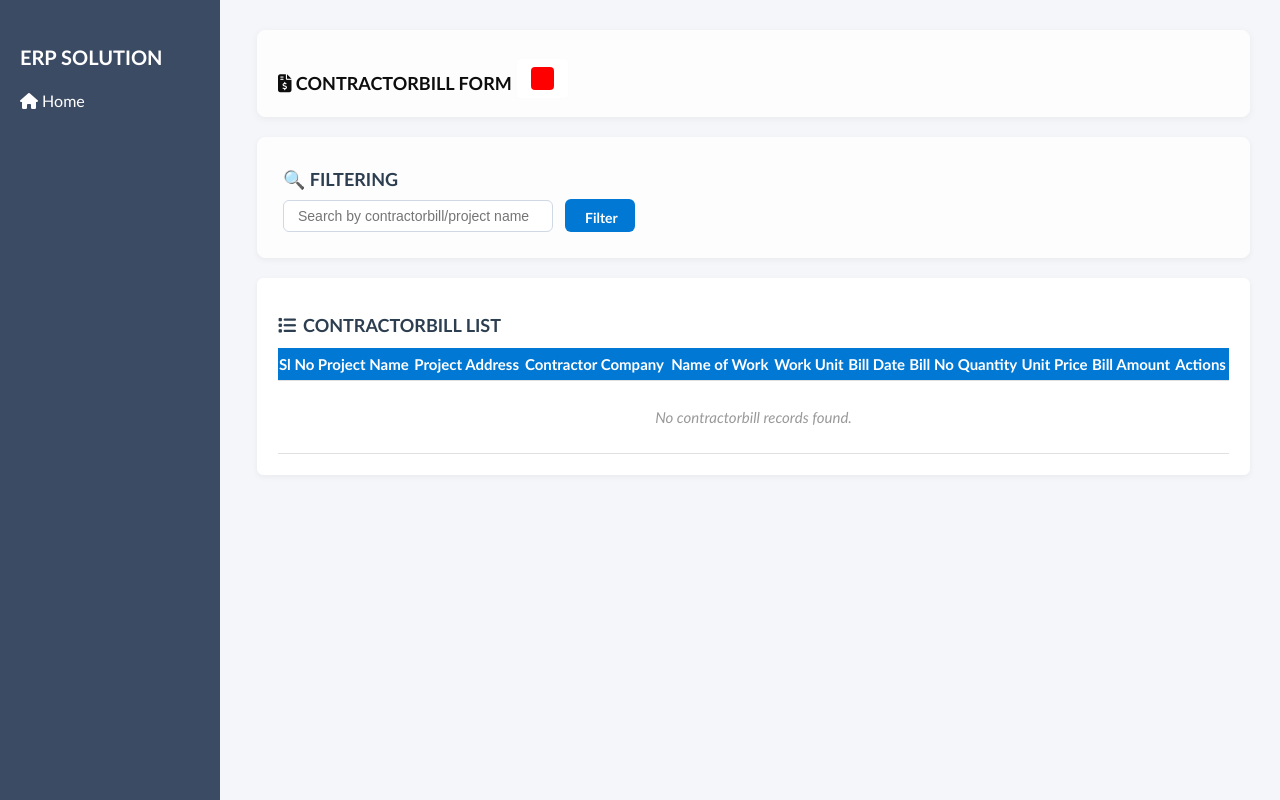
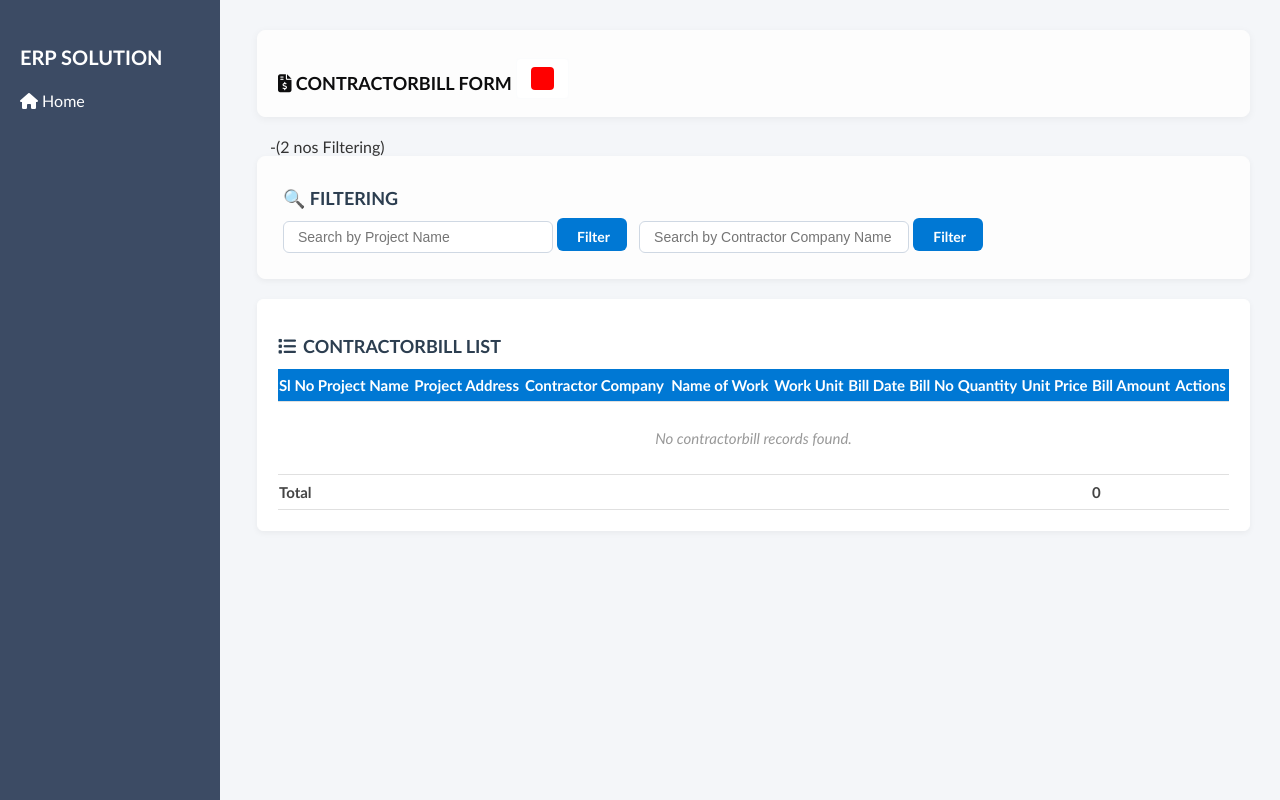
Before and after one commit to FAISAL-450/JAMAL-PROJECT, a Django app: page /contractorbill/dashboard/ in a window 1280 px wide. Run offline with Django 5.2, Linux system fonts and the light colour scheme; the visitor is signed in with stand-in values (Sample User, id 1); data that the repository does not hold is empty.

Commit message:
Full project update: JAMAL_PROJECT – new apps, templates, settings

```diff
--- a/contractorbill/templates/contractorbill/contractorbill_dashboard.html
+++ b/contractorbill/templates/contractorbill/contractorbill_dashboard.html
@@ -58,14 +58,25 @@
   </section>
 {% endif %}
 
-  <!-- 🔍 Filter/Search -->
-  <section class="filter-section">
-    <h2>🔍 FILTERING</h2>
-    <form method="get">
-      <input type="text" name="q" value="{{ query|default:'' }}" placeholder="Search by contractorbill/project name">
+<!-- 🔍 Search Section -->-(2 nos Filtering)
+<section class="filter-section">
+  <h2>🔍 FILTERING</h2>
+  <form method="get" class="filter-form">
+
+    <!-- Project-filter row -->
+    <div class="filter-row">
+      <input type="text" name="project" value="{{ project }}" placeholder="Search by Project Name">
       <button type="submit" class="btn blue">Filter</button>
-    </form>
-  </section>
+    </div>
+
+    <!-- Contractor Company Name-filter row -->
+    <div class="filter-row">
+      <input type="text" name="contractor_company_name" value="{{ contractor_company_name }}" placeholder="Search by Contractor Company Name">
+      <button type="submit" class="btn blue">Filter</button>
+    </div>
+
+  </form>
+</section>
 
   <!-- 📋 Contractorbill List -->
 <section class="table-section">
@@ -98,7 +109,7 @@
           <td>{{ contractorbill.contractor_company_name }}</td>
           <td>{{ contractorbill.name_of_work }}</td>
           <td>{{ contractorbill.work_unit }}</td>
-          <td>{{ contractorbill.bill_date }}</td>
+          <td>{{ contractorbill.bill_date|date:"d-m-y" }}</td>
           <td>{{ contractorbill.bill_no }}</td>
           <td>{{ contractorbill.quantity }}</td>
           <td>{{ contractorbill.unit_price }}</td>
@@ -128,6 +139,13 @@
         </tr>
       {% endfor %}
     </tbody>
+    <tfoot>
+      <tr>
+        <td colspan="10" class="text-right"><strong>Total</strong></td>
+        <td><strong>{{ total_bill_amount }}</strong></td>
+        <td></td>
+      </tr>
+    </tfoot>
   </table>
 </section>
 
@@ -199,7 +217,7 @@
       btn.classList.toggle('btn-red', !isHidden);
     };
 
-    // 🧠 Auto-fill contractorbill details on project selection
+    // 🧠 Auto-fill-contractorbill details-on-project selection
     if (contractorbillSelect) {
       contractorbillSelect.addEventListener('change', function () {
         const projectId = this.value;
--- a/contractorbill/views.py
+++ b/contractorbill/views.py
@@ -2,7 +2,7 @@
 from django.shortcuts import render, get_object_or_404, redirect
 from django.core.paginator import Paginator, PageNotAnInteger, EmptyPage
 from django.urls import reverse
-from django.db.models import Q
+from django.db.models import Q, Sum   # ✅ Added Sum here
 from django.contrib import messages
 from django.contrib.auth.decorators import login_required, user_passes_test
 from django.core.exceptions import PermissionDenied
@@ -16,22 +16,36 @@ from project.models import Project
 def is_azure_admin(user):
     return user.email == 'admin@dzignscapeprofessionals.onmicrosoft.com'
 
-# C - Filtering Function
-def filter_contractorbills(query=None, user=None, exclude_user=None):
+# C - Filtering Function-(Project Name-Based & Contractors Company-Based)
+def filter_contractorbills(query=None, user=None, exclude_user=None, project=None, contractor_company_name=None):
     queryset = Contractorbill.objects.all()
 
+    # User-based filters
     if user:
         queryset = queryset.filter(created_by=user)
 
     if exclude_user:
         queryset = queryset.exclude(created_by=exclude_user)
 
+    # Free-text search across multiple fields
     if query:
         queryset = queryset.filter(
             Q(project_name_cb__name_of_project__icontains=query) |
-            Q(contractor_company_name__icontains=query) |
-            Q(name_of_work__icontains=query)
+            Q(contractor_company_name__icontains=query)
         )
+
+    # Step 1: Filter by Project
+    if project:
+        queryset = queryset.filter(project_name_cb__name_of_project__icontains=project)
+
+        # Step 2: Filter by Contractor Company Name (only within selected project)
+        if contractor_company_name:
+            queryset = queryset.filter(contractor_company_name__icontains=contractor_company_name)
+
+    else:
+        # If no project is selected, allow global Contractor Company Name search
+        if contractor_company_name:
+            queryset = queryset.filter(contractor_company_name__icontains=contractor_company_name)
 
     return queryset
 
@@ -51,39 +65,66 @@ def get_paginated_queryset(request, queryset, per_page=10):
 @login_required
 def contractorbill_dashboard(request):
     query = request.GET.get("q", "").strip()
+    project = request.GET.get("project", "").strip()
+    contractor_company_name = request.GET.get("contractor_company_name", "").strip()
+
     form = ContractorbillForm(request.POST or None)
 
     # Role-based data filtering
     if is_azure_admin(request.user):
-        contractorbills = filter_contractorbills(query=query, exclude_user=request.user)
+        contractorbills = filter_contractorbills(
+            query=query,
+            exclude_user=request.user,
+            project=project,
+            contractor_company_name=contractor_company_name
+        )
     else:
-        contractorbills = filter_contractorbills(query=query, user=request.user)
+        contractorbills = filter_contractorbills(
+            query=query,
+            user=request.user,
+            project=project,
+            contractor_company_name=contractor_company_name
+        )
 
     contractorbills_page = get_paginated_queryset(request, contractorbills)
 
-    # ✅ Corrected form initialization with user context
-    form = ContractorbillForm(request.POST or None, user=request.user)
-
     # Save logic: Team member can submit
-    if not is_azure_admin(request.user) and request.method == "POST" and form.is_valid():
+    if (
+        not is_azure_admin(request.user)
+        and request.method == "POST"
+        and form.is_valid()
+    ):
         contractorbill = form.save(commit=False)
         contractorbill.created_by = request.user
         contractorbill.team = getattr(
             getattr(request.user, "contractorbill_profile", None),
             "role",
-            "cm"   # ✅ default role for contractor bills
+            "cm"
         )
         contractorbill.save()
-        messages.success(request, "✅ Contractorbill detailed record created successfully.")
-        return redirect(f"{reverse('contractorbill_dashboard')}?q={query}")
+
+        messages.success(request, "✅ Contractor bill record created successfully.")
+
+        return redirect(
+            f"{reverse('contractorbill_dashboard')}?q={query}&project={project}&contractor_company_name={contractor_company_name}"
+        )
+
+    # ✅ Calculate total bill amount for footer
+    total_bill_amount = contractorbills.aggregate(
+        Sum('bill_amount')
+    )['bill_amount__sum'] or 0
 
     context = {
         "contractorbills": contractorbills_page,
         "query": query,
+        "project": project,
+        "contractor_company_name": contractor_company_name,
         "form": form,
         "mode": "list",
-        "readonly": is_azure_admin(request.user)
+        "readonly": is_azure_admin(request.user),
+        "total_bill_amount": total_bill_amount,   # ✅ Added to context
     }
+
     return render(request, "contractorbill/contractorbill_dashboard.html", context)
 
 # F - Admin Dashboard View (Azure Admin only, read-only)
@@ -91,16 +132,34 @@ def contractorbill_dashboard(request):
 @login_required
 def admin_dashboard(request):
     query = request.GET.get("q", "").strip()
-    contractorbills = filter_contractorbills(query=query, exclude_user=request.user)
-    contractorbills_page = get_paginated_queryset(request, contractorbills)
+    project = request.GET.get("project", "").strip()
+    contractor_company_name = request.GET.get("contractor_company_name", "").strip()
+
+    # Use your filtering function for contractor bills
+    contractorbills = filter_contractorbills(
+        query=query,
+        exclude_user=request.user,
+        project=project,
+        contractor_company_name=contractor_company_name
+    )
+
+    contractor_bills_page = get_paginated_queryset(request, contractorbills)
+
+    # ✅ Calculate total bill amount for footer
+    total_bill_amount = contractorbills.aggregate(
+        Sum('bill_amount')
+    )['bill_amount__sum'] or 0
 
     context = {
-        "contractorbills": contractorbills_page,
+        "contractor_bills": contractor_bills_page,
         "query": query,
-        "form": ContractorbillForm(),
+        "project": project,
+        "contractor_company_name": contractor_company_name,
         "mode": "admin",
-        "readonly": True
+        "readonly": True,
+        "total_bill_amount": total_bill_amount,
     }
+
     return render(request, "contractorbill/contractorbill_dashboard.html", context)
 
 # G - Edit View (Team member can edit)
@@ -155,7 +214,7 @@ def delete_contractorbill(request, pk):
         "query": query
     })
 
-# I - Auto-Fill API View (used by JavaScript)
+# I - Auto-Fill-API View-(used by JavaScript)
 def get_contractorbill_details(request, pk):
     project = get_object_or_404(Project, pk=pk)
     return JsonResponse({
```
Also changed, not shown: account/migrations/0001_initial.py, accounts/migrations/0001_initial.py, chloridetest/migrations/0001_initial.py, contractor/migrations/0001_initial.py, contractorbill/migrations/0001_initial.py, customerbill/migrations/0001_initial.py, customerdetailed/migrations/0001_initial.py, db.sqlite3, lead/migrations/0001_initial.py, project/migrations/0001_initial.py, proposals/migrations/0001_initial.py, requisition/migrations/0001_initial.py.
